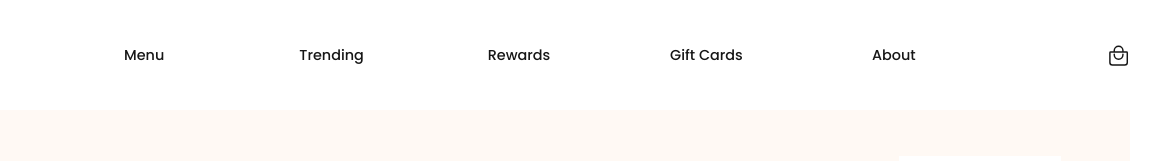
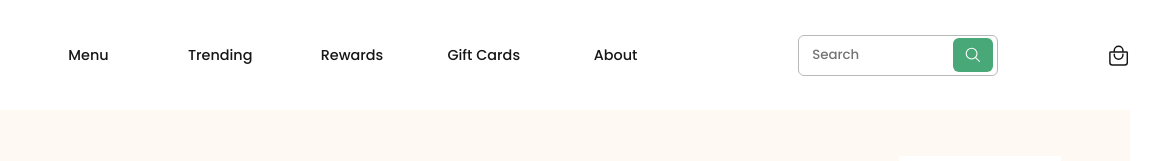
Before and after one commit to nikolasamorim/Starbucks-Test, a plain HTML site: page index.html in a window 1280 px wide. Shown: the top 161 px of the page, 121-1280 px from the left. Drawn offline with nearby package versions, Linux system fonts and the light colour scheme.

Commit message:
adding search at navbar

```diff
--- a/css/main.scss
+++ b/css/main.scss
@@ -123,6 +123,43 @@ section.all {
                         background-color: #48A878;
 
                         transition: 0.4s;
+                    }
+                }
+
+                &.input-field {
+                    position: relative;
+                    width: 200px;
+
+                    margin-left: 100px;
+
+                    & input {
+                        position: relative;
+
+                        width: 100%;
+                        padding: .6rem .8rem;
+
+                        border: 1px solid #B9B9B9;
+                        border-radius: 6px;
+
+                        font-weight: 500;
+
+                        &:focus {
+                            outline: none;
+                        }
+                    }
+
+                    & ion-icon {
+                        position: absolute;
+
+                        right: 5px;
+
+                        font-size: 1.1rem;
+
+                        padding: .5rem .7rem;
+                        border-radius: 6px;
+
+                        background-color: #48A878;
+                        color: #fff;
                     }
                 }
 
@@ -451,6 +488,10 @@ section.all {
                         display: none;
                     }
 
+                    &.input-field {
+                        display: none;
+                    }
+
                     &.cart {
                         justify-content: flex-end;
 
@@ -505,6 +546,10 @@ section.all {
                     font-size: 1.8rem;
                 }
             }
+        }
+
+        .align-container {
+            padding: 0;
         }
 
         /* CONTAINER */
--- a/index.html
+++ b/index.html
@@ -33,6 +33,10 @@
                 <li class="menu-desk">Rewards</li>
                 <li class="menu-desk">Gift Cards</li>
                 <li class="menu-desk">About</li>
+                <li class="input-field">
+                    <input type="text" name="text" id="input-field" placeholder="Search">
+                    <ion-icon name="search-outline"></ion-icon>
+                </li>
                 <li class="cart">
                     <ion-icon name="bag-handle-outline"></ion-icon>
                 </li>
```
Also changed, not shown: css/main.css.
